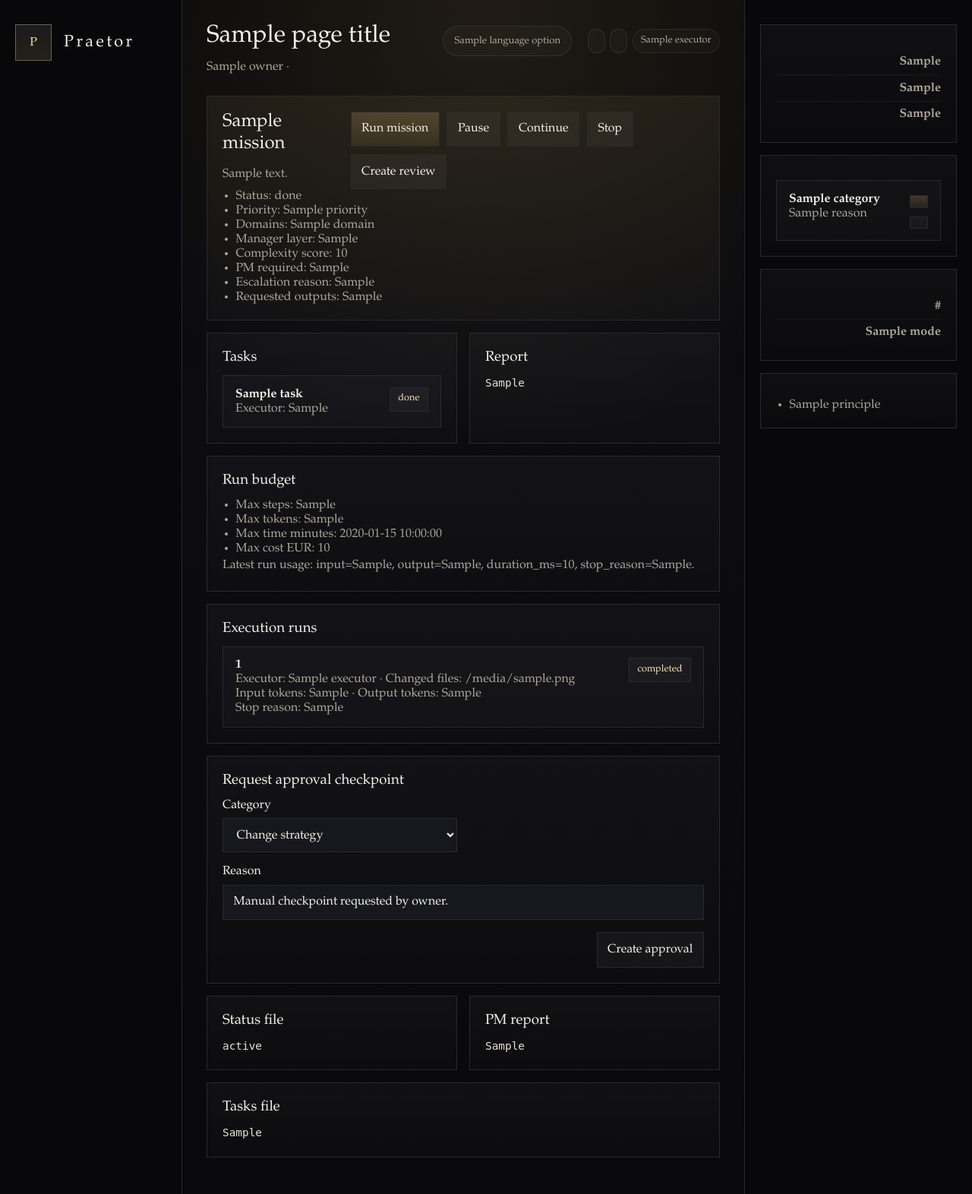
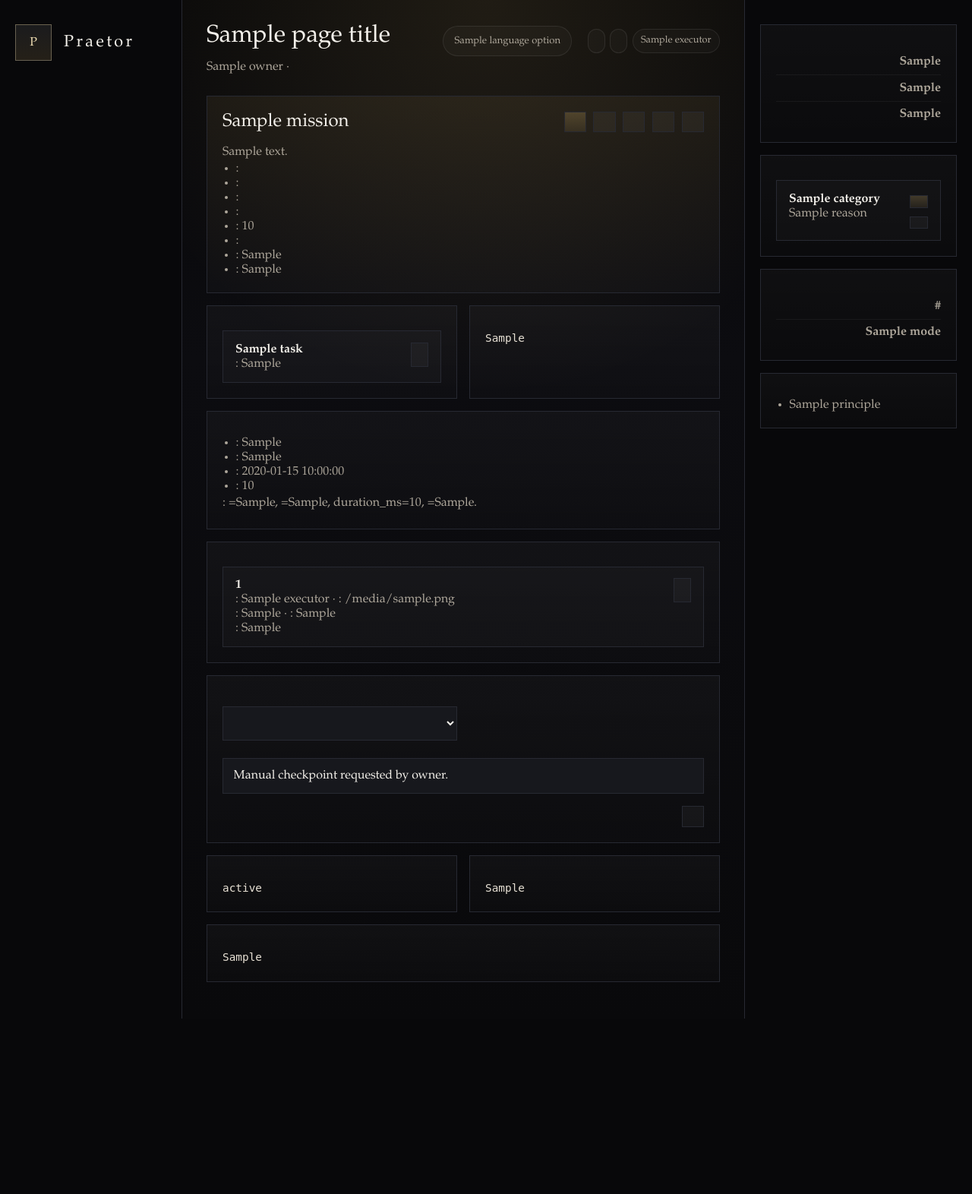
Before and after one commit to chaochungkuo/praetor, a FastAPI app: template apps/api/praetor_api/templates/mission_detail.html in a window 1280 px wide. Shown: the whole page at 76% size. After the commit the page ends 1341 px from the top, so only its background shows below. Run offline with FastAPI, Linux system fonts and the light colour scheme; the template is opened without the code that fills it: most values are stand-ins (such as "Sample title", 1, 10 or a date in 2020); lists and menus that the app fills with data are empty; parts of the project's set-up code (start-up, migrations or seed data) failed here and were passed over.

Commit message:
Polish mission detail localization and runtime errors

```diff
--- a/apps/api/praetor_api/templates/mission_detail.html
+++ b/apps/api/praetor_api/templates/mission_detail.html
@@ -5,89 +5,96 @@
     <div class="hero-row">
       <div>
         <h2>{{ mission.title }}</h2>
-        <p>{{ mission.summary or 'No summary provided.' }}</p>
+        <p>{{ mission.summary or t("no_summary") }}</p>
       </div>
       <div class="hero-actions">
         <form method="post" action="/app/missions/{{ mission.id }}/run">
           <input type="hidden" name="csrf_token" value="{{ csrf_token }}" />
-          <button type="submit">Run mission</button>
+          <button type="submit">{{ t("run_mission") }}</button>
         </form>
         <form method="post" action="/app/missions/{{ mission.id }}/pause">
           <input type="hidden" name="csrf_token" value="{{ csrf_token }}" />
-          <button type="submit" class="secondary">Pause</button>
+          <button type="submit" class="secondary">{{ t("pause_mission") }}</button>
         </form>
         <form method="post" action="/app/missions/{{ mission.id }}/continue">
           <input type="hidden" name="csrf_token" value="{{ csrf_token }}" />
-          <button type="submit" class="secondary">Continue</button>
+          <button type="submit" class="secondary">{{ t("continue_mission") }}</button>
         </form>
         <form method="post" action="/app/missions/{{ mission.id }}/stop">
           <input type="hidden" name="csrf_token" value="{{ csrf_token }}" />
-          <button type="submit" class="secondary">Stop</button>
+          <button type="submit" class="secondary">{{ t("stop_mission") }}</button>
         </form>
         <form method="post" action="/app/missions/{{ mission.id }}/meeting">
           <input type="hidden" name="csrf_token" value="{{ csrf_token }}" />
-          <button type="submit" class="secondary">Create review</button>
+          <button type="submit" class="secondary">{{ t("create_review") }}</button>
         </form>
       </div>
     </div>
     <ul class="compact-list">
-      <li>Status: {{ mission.status }}</li>
-      <li>Priority: {{ mission.priority }}</li>
-      <li>Domains: {{ mission.domains|join(', ') }}</li>
-      <li>Manager layer: {{ mission.manager_layer }}</li>
-      <li>Complexity score: {{ mission.complexity_score }}</li>
-      <li>PM required: {{ mission.pm_required }}</li>
-      <li>Escalation reason: {{ mission.escalation_reason or 'none' }}</li>
-      <li>Requested outputs: {{ mission.requested_outputs|join(', ') or 'none' }}</li>
+      <li>{{ t("status") }}: {{ label(mission.status) }}</li>
+      <li>{{ t("priority") }}: {{ label(mission.priority) }}</li>
+      <li>
+        {{ t("domains") }}:
+        {% if mission.domains %}
+          {% for domain in mission.domains %}{{ label(domain) }}{{ ", " if not loop.last else "" }}{% endfor %}
+        {% else %}
+          {{ t("none") }}
+        {% endif %}
+      </li>
+      <li>{{ t("manager_layer") }}: {{ label(mission.manager_layer) }}</li>
+      <li>{{ t("complexity_score") }}: {{ mission.complexity_score }}</li>
+      <li>{{ t("pm_required") }}: {{ label(mission.pm_required) }}</li>
+      <li>{{ t("escalation_reason") }}: {{ mission.escalation_reason or t("none") }}</li>
+      <li>{{ t("requested_outputs") }}: {{ mission.requested_outputs|join(', ') or t("none") }}</li>
     </ul>
   </section>
 
   <section class="grid two">
     <section class="panel">
-      <h3>Tasks</h3>
+      <h3>{{ t("task_logs") }}</h3>
       {% if tasks %}
         <div class="list">
           {% for task in tasks %}
             <div class="list-row">
               <div>
                 <strong>{{ task.title }}</strong>
-                <div class="muted">Executor: {{ task.current_executor or 'n/a' }}</div>
+                <div class="muted">{{ t("executor") }}: {{ task.current_executor or t("not_available") }}</div>
               </div>
-              <span class="status">{{ task.status }}</span>
+              <span class="status">{{ label(task.status) }}</span>
             </div>
           {% endfor %}
         </div>
       {% else %}
-        <p class="muted">No task logs yet.</p>
+        <p class="muted">{{ t("no_task_logs") }}</p>
       {% endif %}
     </section>
     <section class="panel">
-      <h3>Report</h3>
+      <h3>{{ t("report") }}</h3>
       <pre>{{ texts["REPORT.md"] }}</pre>
     </section>
   </section>
 
   <section class="panel">
-    <h3>Run budget</h3>
+    <h3>{{ t("run_budget") }}</h3>
     <ul class="compact-list">
-      <li>Max steps: {{ mission.run_budget.max_steps }}</li>
-      <li>Max tokens: {{ mission.run_budget.max_tokens }}</li>
-      <li>Max time minutes: {{ mission.run_budget.max_time_minutes }}</li>
-      <li>Max cost EUR: {{ mission.run_budget.max_cost_eur }}</li>
+      <li>{{ t("max_steps") }}: {{ mission.run_budget.max_steps }}</li>
+      <li>{{ t("max_tokens") }}: {{ mission.run_budget.max_tokens }}</li>
+      <li>{{ t("max_time_minutes") }}: {{ mission.run_budget.max_time_minutes }}</li>
+      <li>{{ t("max_cost_eur") }}: {{ mission.run_budget.max_cost_eur }}</li>
     </ul>
     {% if runs %}
       <p class="muted">
-        Latest run usage:
-        input={{ runs[0].usage.input_tokens if runs[0].usage else 'n/a' }},
-        output={{ runs[0].usage.output_tokens if runs[0].usage else 'n/a' }},
+        {{ t("latest_run_usage") }}:
+        {{ t("input") }}={{ runs[0].usage.input_tokens if runs[0].usage else t("not_available") }},
+        {{ t("output") }}={{ runs[0].usage.output_tokens if runs[0].usage else t("not_available") }},
         duration_ms={{ runs[0].usage.duration_ms if runs[0].usage else 'n/a' }},
-        stop_reason={{ runs[0].pause_reason or 'none' }}.
+        {{ t("stop_reason") }}={{ runs[0].pause_reason or t("none") }}.
       </p>
     {% endif %}
   </section>
 
   <section class="panel">
-    <h3>Execution runs</h3>
+    <h3>{{ t("execution_runs") }}</h3>
     {% if runs %}
       <div class="list">
         {% for run in runs %}
@@ -95,60 +102,60 @@
             <div>
               <strong>{{ run.run_id }}</strong>
               <div class="muted">
-                Executor: {{ run.executor }} · Changed files: {{ run.changed_files|join(', ') or 'none' }}
+                {{ t("executor") }}: {{ run.executor }} · {{ t("changed_files") }}: {{ run.changed_files|join(', ') or t("none") }}
               </div>
               <div class="muted">
-                Input tokens: {{ run.usage.input_tokens if run.usage else 'n/a' }} ·
-                Output tokens: {{ run.usage.output_tokens if run.usage else 'n/a' }}
+                {{ t("input_tokens") }}: {{ run.usage.input_tokens if run.usage else t("not_available") }} ·
+                {{ t("output_tokens") }}: {{ run.usage.output_tokens if run.usage else t("not_available") }}
               </div>
               <div class="muted">
-                Stop reason: {{ run.pause_reason or 'none' }}
+                {{ t("stop_reason") }}: {{ run.pause_reason or t("none") }}
               </div>
             </div>
-            <span class="status">{{ run.normalized_status }}</span>
+            <span class="status">{{ label(run.normalized_status) }}</span>
           </div>
         {% endfor %}
       </div>
     {% else %}
-      <p class="muted">No run records yet.</p>
+      <p class="muted">{{ t("no_runs_recorded") }}</p>
     {% endif %}
   </section>
 
   <section class="panel">
-    <h3>Request approval checkpoint</h3>
+    <h3>{{ t("request_approval_checkpoint") }}</h3>
     <form class="form-grid" method="post" action="/app/missions/{{ mission.id }}/approval">
       <input type="hidden" name="csrf_token" value="{{ csrf_token }}" />
       <label>
-        <span>Category</span>
+        <span>{{ t("category") }}</span>
         <select name="category">
-          <option value="change_strategy">Change strategy</option>
-          <option value="overwrite_important_files">Overwrite important files</option>
-          <option value="shell_commands">Shell commands</option>
-          <option value="spending_money">Spending money</option>
+          <option value="change_strategy">{{ label("change_strategy") }}</option>
+          <option value="overwrite_important_files">{{ label("overwrite_important_files") }}</option>
+          <option value="shell_commands">{{ label("shell_commands") }}</option>
+          <option value="spending_money">{{ label("spending_money") }}</option>
         </select>
       </label>
       <label class="full">
-        <span>Reason</span>
+        <span>{{ t("reason") }}</span>
         <input type="text" name="reason" value="Manual checkpoint requested by owner." />
       </label>
       <div class="full actions">
-        <button type="submit" class="secondary">Create approval</button>
+        <button type="submit" class="secondary">{{ t("create_approval") }}</button>
       </div>
     </form>
   </section>
 
   <section class="grid two">
     <section class="panel">
-      <h3>Status file</h3>
+      <h3>{{ t("status_file") }}</h3>
       <pre>{{ texts["STATUS.md"] }}</pre>
     </section>
     <section class="panel">
-      <h3>PM report</h3>
+      <h3>{{ t("pm_report") }}</h3>
       <pre>{{ texts["PM_REPORT.md"] }}</pre>
     </section>
   </section>
   <section class="panel">
-    <h3>Tasks file</h3>
+    <h3>{{ t("tasks_file") }}</h3>
     <pre>{{ texts["TASKS.md"] }}</pre>
   </section>
 {% endblock %}
```
Also changed, not shown: apps/api/praetor_api/ui.py (+115 -8 lines).
